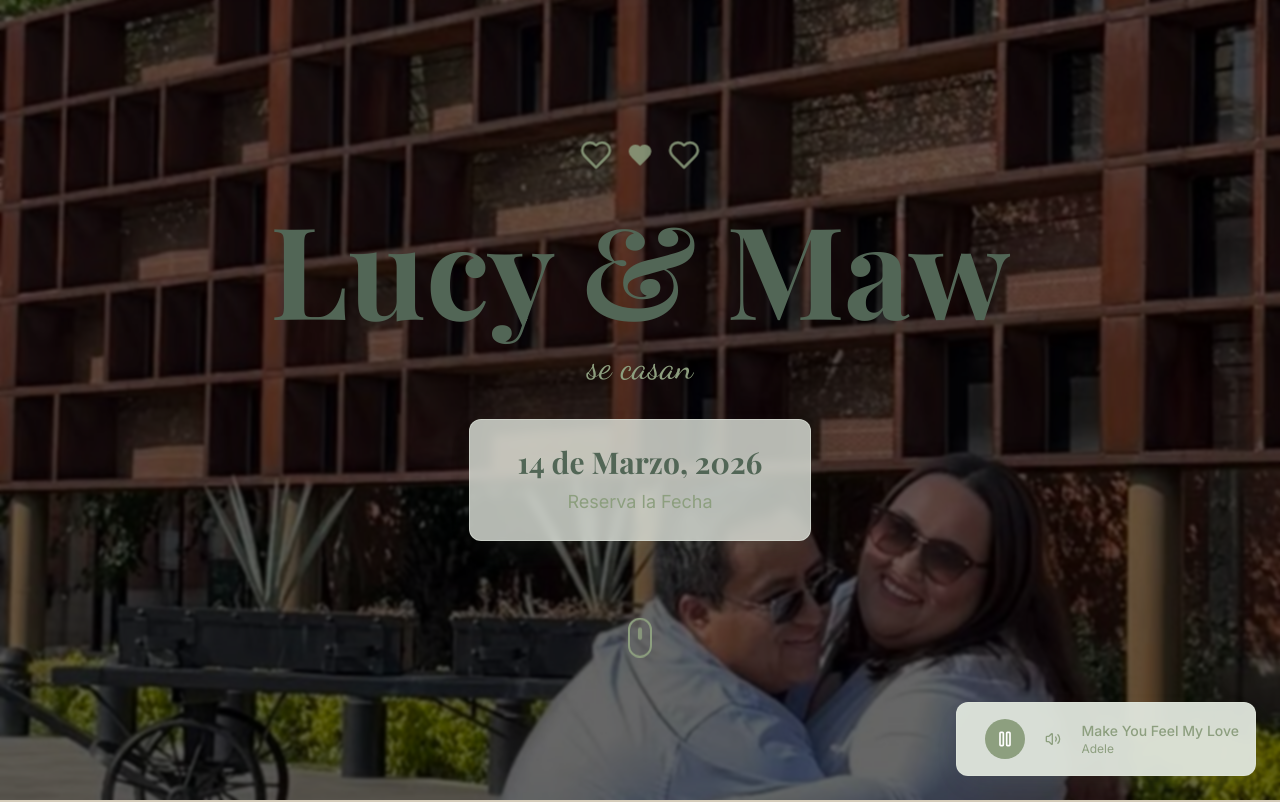
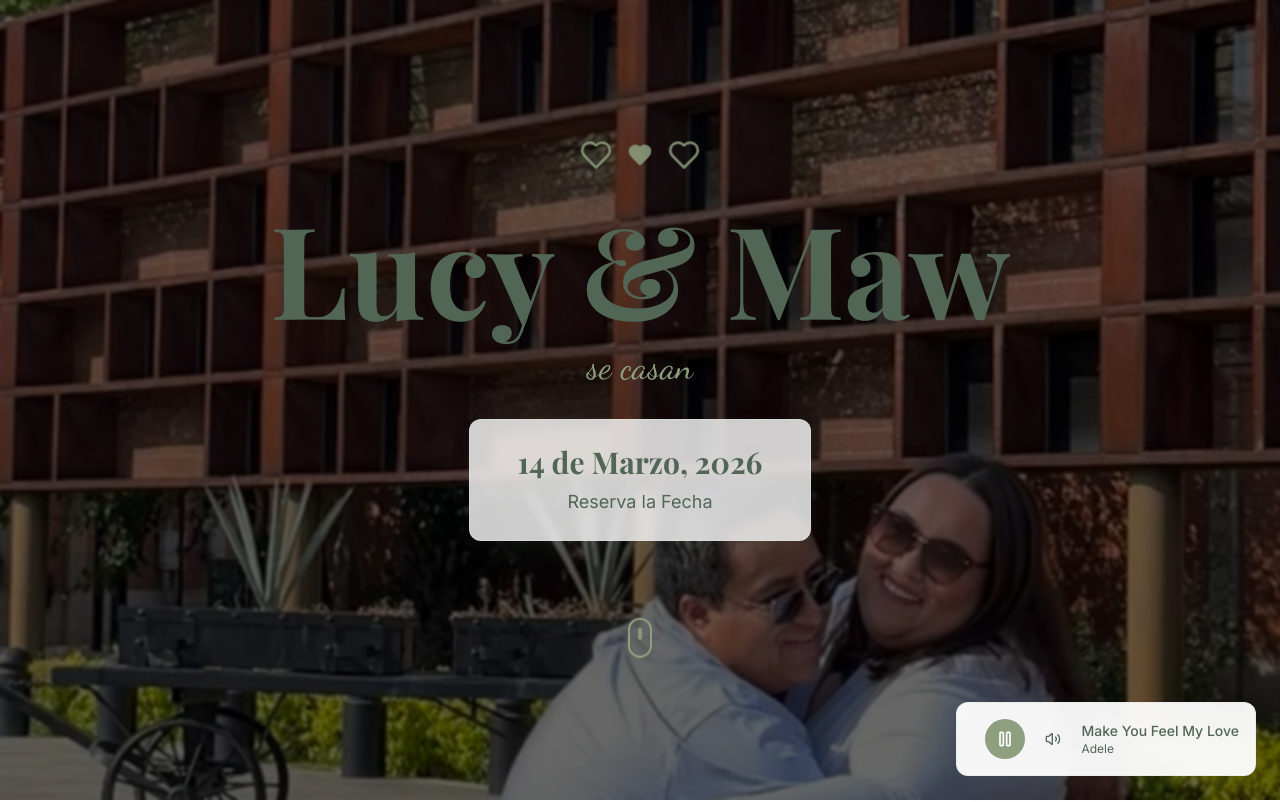
Before and after one commit to MawCeron/invitacion, a React (Vite) app: page / in a window 1280 px wide. Shown: the top 802 px of the page. Built offline with nearby package versions, Linux system fonts and the light colour scheme.

Commit message:
Adjust color contrast

```diff
--- a/src/index.css
+++ b/src/index.css
@@ -8,14 +8,14 @@
 
 @layer base {
   :root {
-    /* Wedding color palette - Custom Sage & Cream */
-    --background: 39 24% 78%; /* Warm Cream */
-    --foreground: 132 11% 36%; /* Deep Sage Green */
+    /* Wedding color palette - Custom Sage & Cream with White */
+    --background: 0 0% 100%; /* Pure White Background */
+    --foreground: 132 11% 36%; /* Deep Sage Green Text */
 
-    --card: 100 16% 89%; /* Light Sage */
+    --card: 0 0% 100%; /* White Cards */
     --card-foreground: 132 11% 36%;
 
-    --popover: 100 16% 89%; /* Light Sage */
+    --popover: 0 0% 100%; /* White Popover */
     --popover-foreground: 132 11% 36%;
 
     /* Sage Green primary */
@@ -23,13 +23,13 @@
     --primary-foreground: 0 0% 100%; /* Pure White */
     --primary-soft: 100 16% 89%; /* Light Sage */
 
-    /* Sage secondary (monochromatic) */
-    --secondary: 100 16% 89%; /* Light Sage */
+    /* Cream secondary */
+    --secondary: 39 24% 78%; /* Warm Cream */
     --secondary-foreground: 132 11% 36%;
 
     /* Muted tones */
     --muted: 100 16% 89%; /* Light Sage */
-    --muted-foreground: 93 14% 56%;
+    --muted-foreground: 132 11% 36%;
 
     /* Accent (deep sage) */
     --accent: 132 11% 36%; /* Deep Sage */
@@ -40,7 +40,7 @@
     --destructive-foreground: 0 0% 100%;
 
     --border: 100 16% 89%;
-    --input: 100 16% 89%;
+    --input: 0 0% 100%;
     --ring: 93 14% 56%;
 
     --radius: 0.75rem;
```
